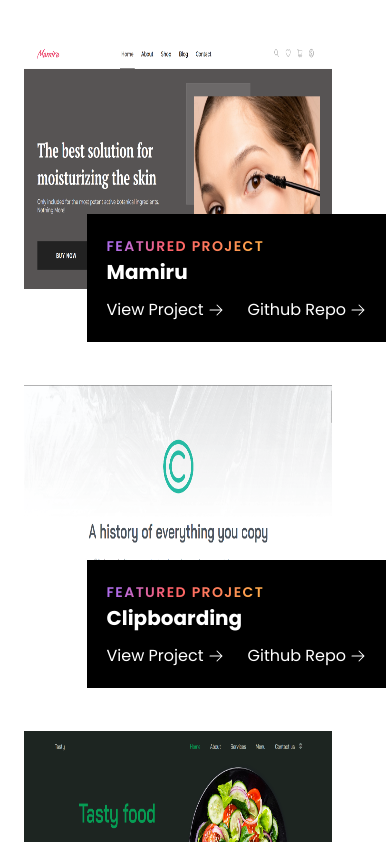
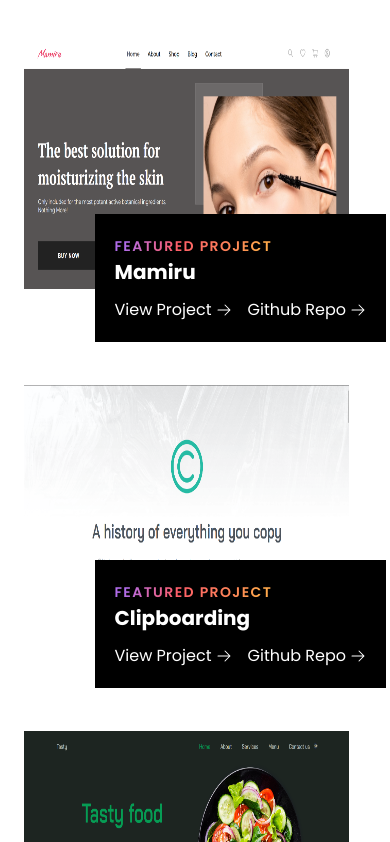
Before and after one commit to AmineElkhalidy/Portfolio, a React (Vite) app: page / in a window 390 px wide. Shown: the part 1521-2363 px from the top of the page. Built offline with nearby package versions, Linux system fonts and the light colour scheme; a web font is replaced by a local one.

Commit message:
Pushing projects for mobile devices...

```diff
--- a/src/sections/Projects.jsx
+++ b/src/sections/Projects.jsx
@@ -69,7 +69,7 @@ const Projects = () => {
         </h2>
 
         {/* Work Container */}
-        <div className="grid gap-24">
+        <div className="grid gap-24 place-items-center">
           {projects.map((project, index) => (
             <motion.div whileInView={{ opacity: [0, 1] }} key={index}>
               {/* Project container */}
@@ -79,7 +79,7 @@ const Projects = () => {
                   {/* Image container */}
                   <div className="h-[250px]">
                     <img
-                      className="h-full w-[90%]"
+                      className="h-full w-[95%]"
                       src={project.image}
                       alt={project.name}
                     />
@@ -98,7 +98,7 @@ const Projects = () => {
                     <div></div>
 
                     {/* Buttons container */}
-                    <div className="flex gap-6">
+                    <div className="flex gap-4">
                       <a
                         href={project.hrefLink}
                         target="_blank"
```
